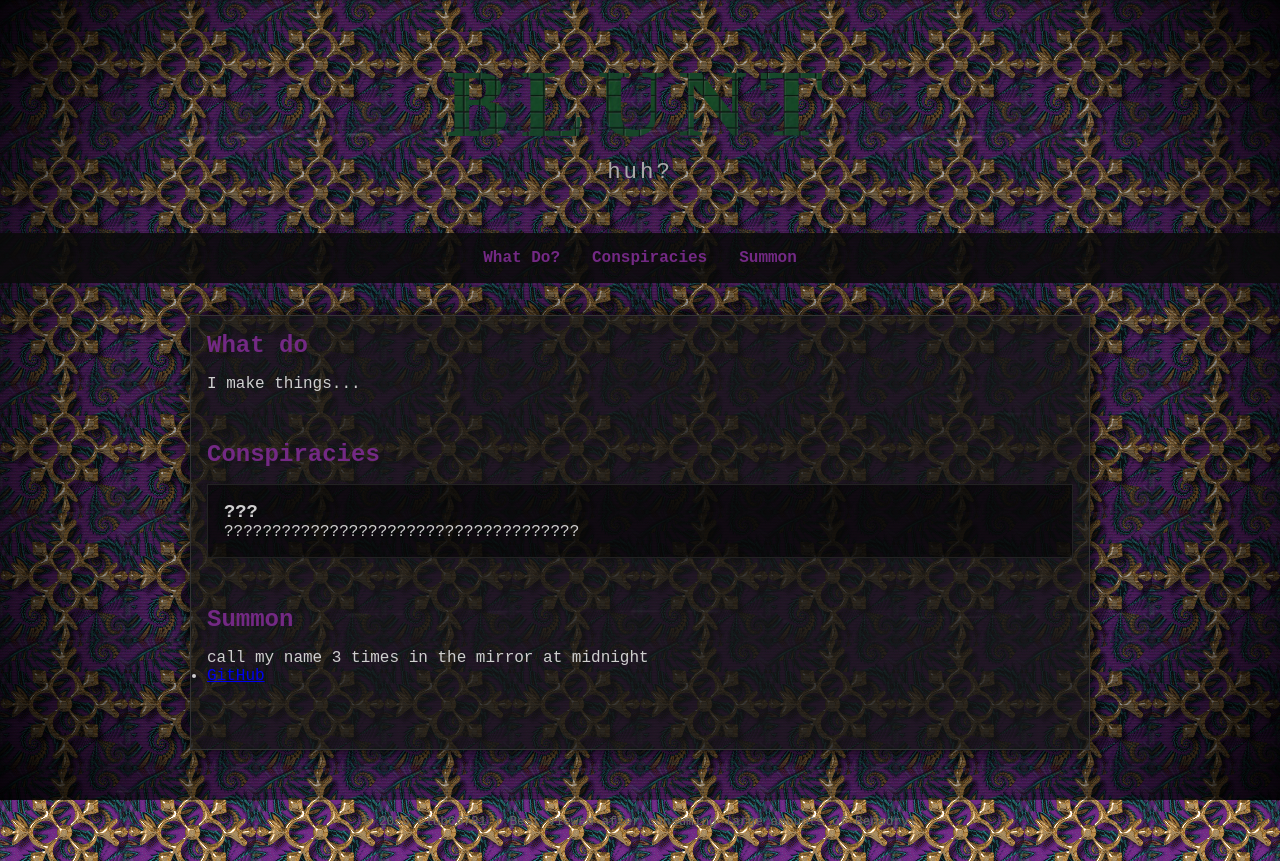
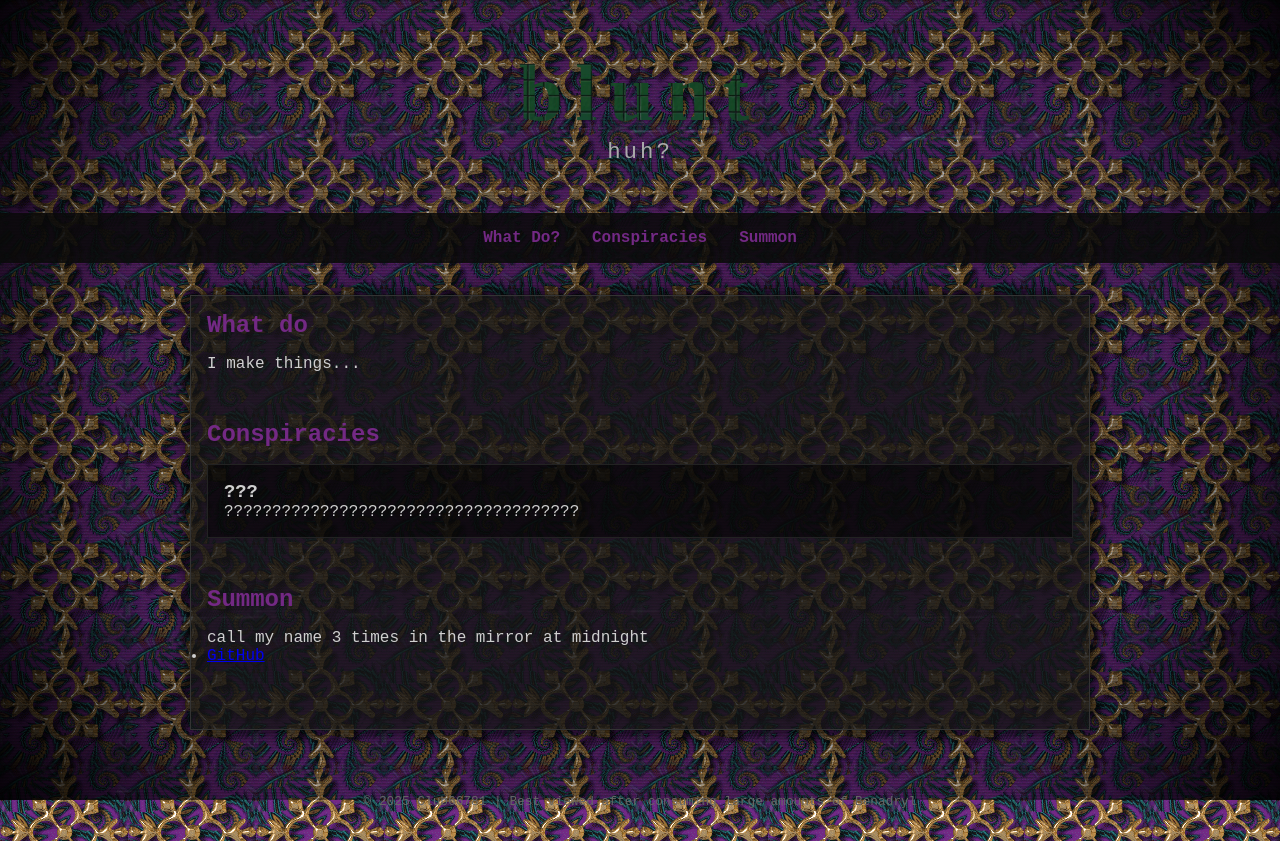
Before and after one commit to Club66781/club66781.github.io, a plain HTML site: page index.html in a window 1280 px wide. Drawn offline with Linux system fonts and the light colour scheme; a web font is replaced by a local one.

Commit message:
Update style.css

```diff
--- a/style.css
+++ b/style.css
@@ -21,7 +21,7 @@
       left: 0;
       width: 100%;
       height: 100%;
-      background: rgba(0, 0, 0, 0.5);
+      background: rgba(0, 0, 0, 0.7);
       z-index: 1;
       pointer-events: none;
       animation: flickerOverlay 6s infinite;
@@ -74,9 +74,9 @@
 
     header h1 {
       font-family: 'Kode Mono';
-      text-transform: uppercase;
+      text-transform: lowercase;
       font-weight: bold;
-      font-size: 6rem;
+      font-size: 5rem;
       background-clip: text;
       -webkit-text-fill-color: transparent;
       background-image: url(assets/texture3.jpg);
```
